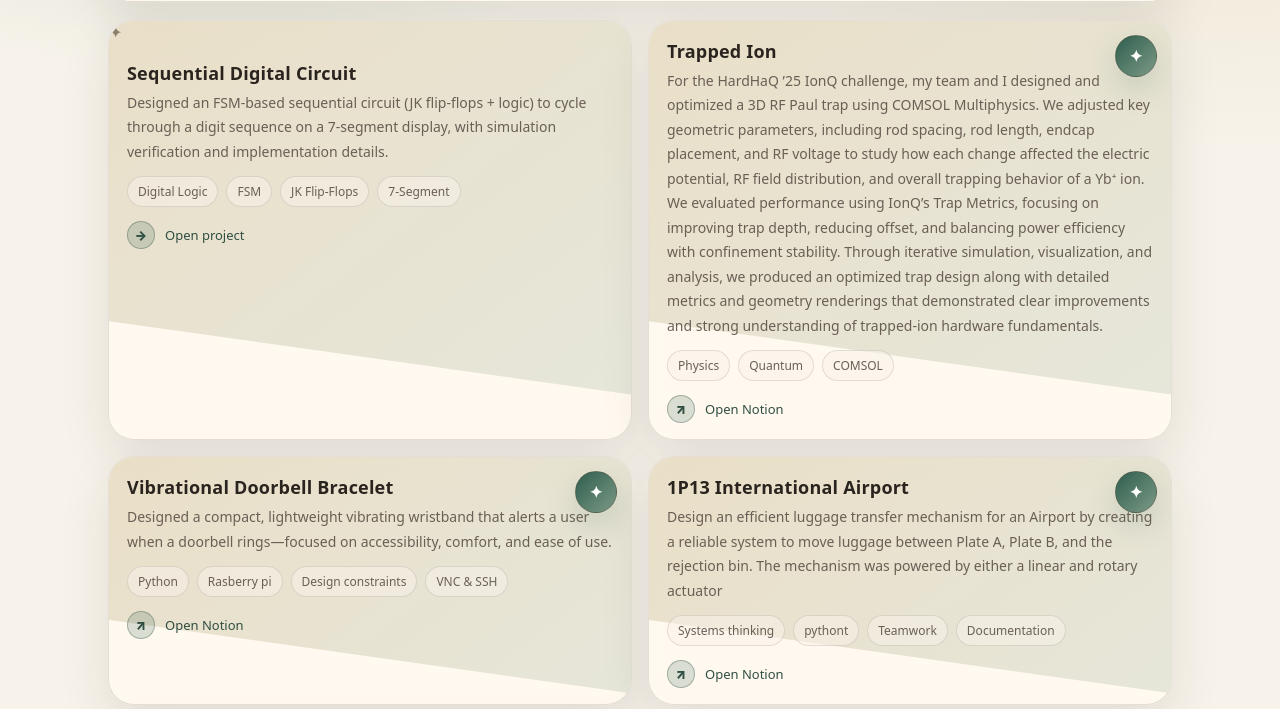
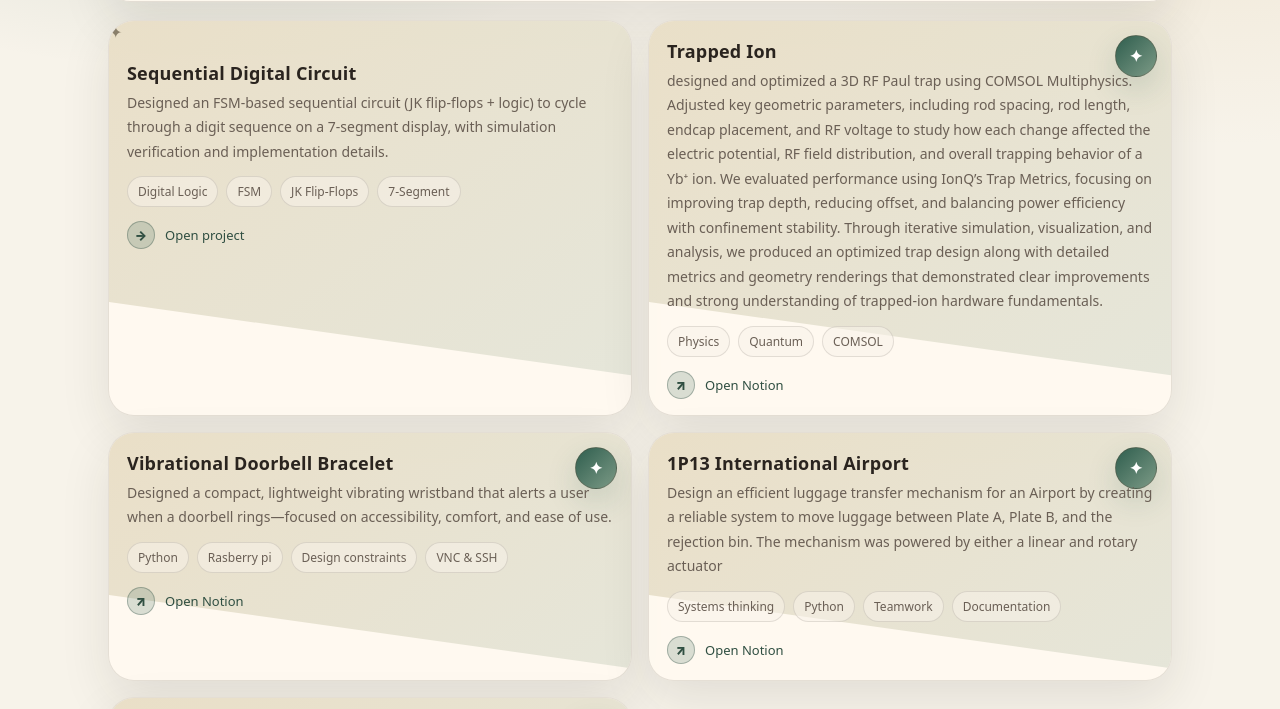
Before and after one commit to Mella41/Web.html, a plain HTML site: page projects.html in a window 1280 px wide. Shown: the part 229-938 px from the top of the page. Drawn offline with Linux system fonts and the light colour scheme.

Commit message:
Update projects.html

```diff
--- a/projects.html
+++ b/projects.html
@@ -291,7 +291,7 @@
         <div class="env-inner">
           <h2 class="env-title">Trapped Ion</h2>
           <p class="env-desc">
-            For the HardHaQ ’25 IonQ challenge, my team and I designed and optimized a 3D RF Paul trap using COMSOL Multiphysics. We adjusted key geometric parameters,
+             designed and optimized a 3D RF Paul trap using COMSOL Multiphysics. Adjusted key geometric parameters,
             including rod spacing, rod length, endcap placement, and RF voltage to study how each change affected the electric potential, RF field distribution,
             and overall trapping behavior of a Yb⁺ ion. We evaluated performance using IonQ’s Trap Metrics, focusing on improving trap depth, reducing offset, and balancing
             power efficiency with confinement stability. Through iterative simulation, visualization, and analysis, we produced an optimized trap design along with detailed
@@ -339,7 +339,7 @@
           </p>
           <div class="tagrow">
             <span class="tag">Systems thinking</span>
-            <span class="tag">pythont</span>
+            <span class="tag">Python</span>
             <span class="tag">Teamwork</span>
             <span class="tag">Documentation</span>
           </div>
```
